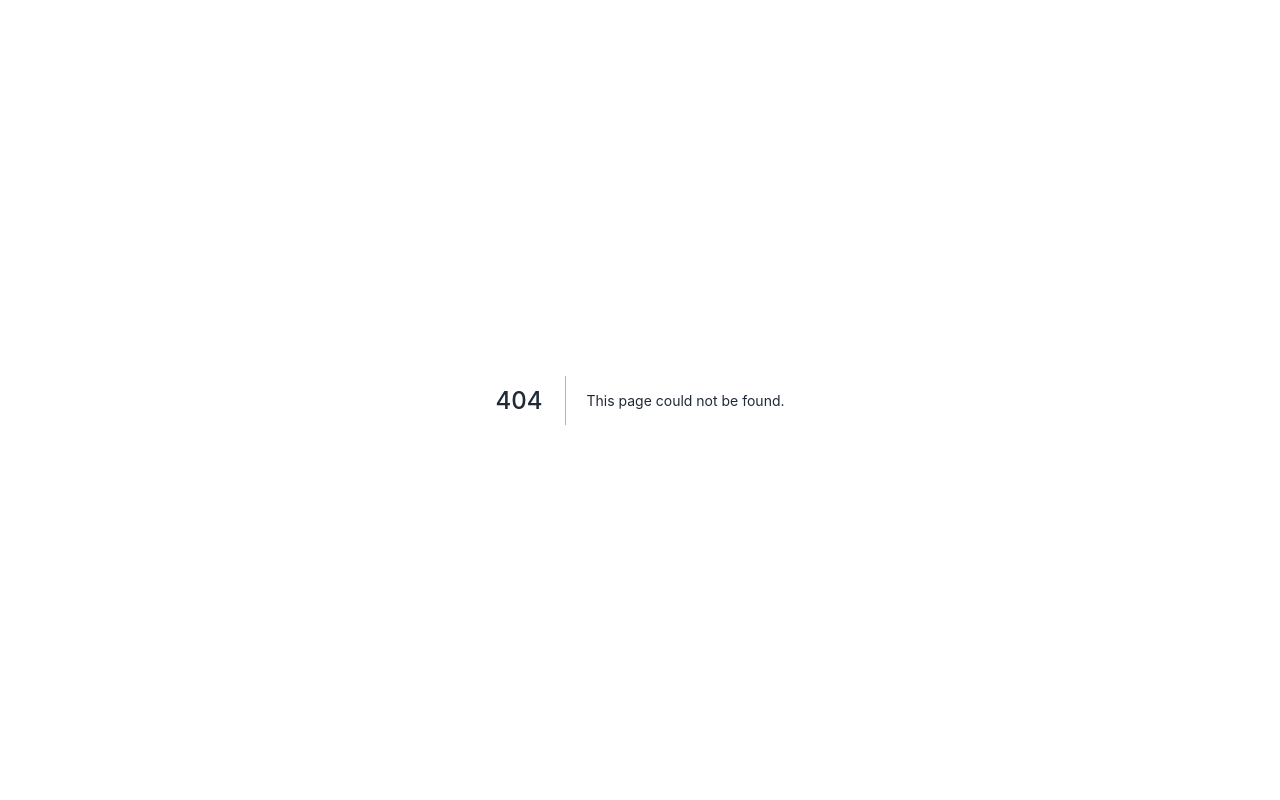
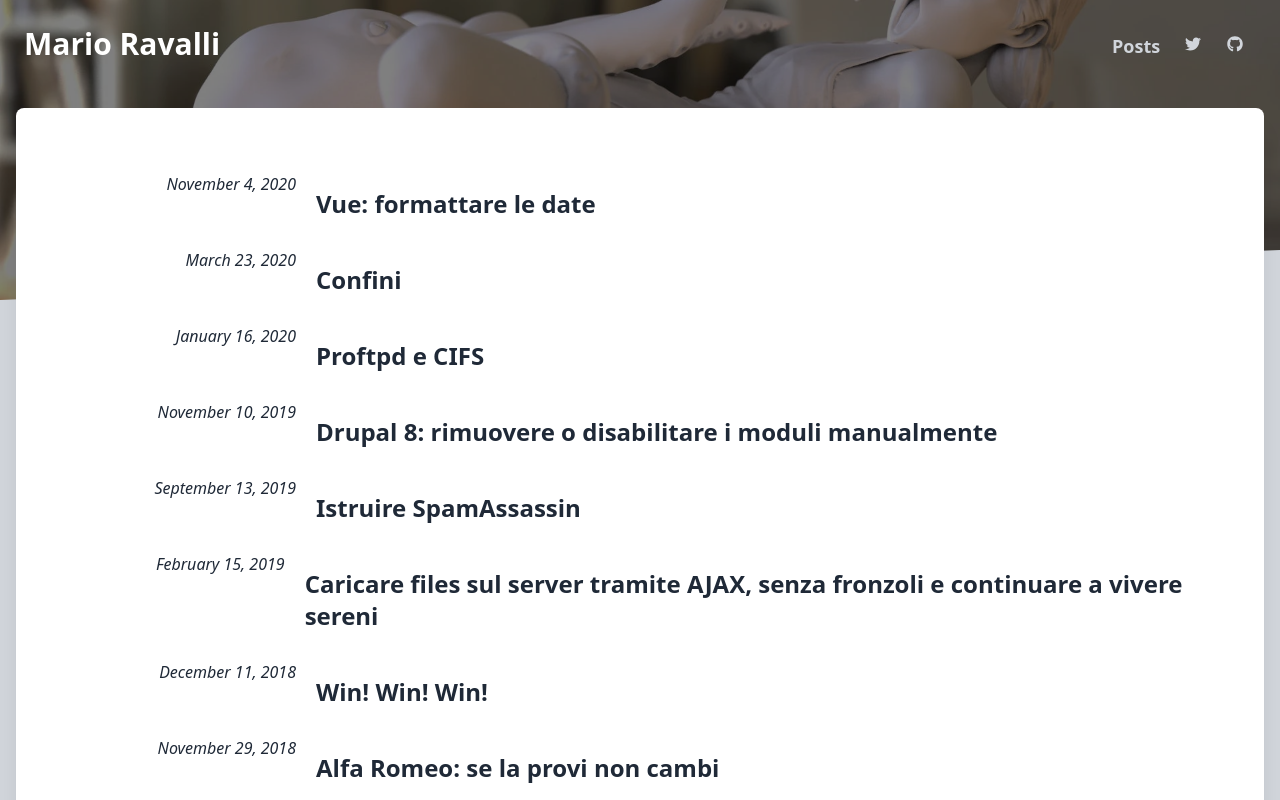
Before and after one commit to mravalli/PersonalBlog, a Next.js app: page /posts in a window 1280 px wide. Before the commit this address had no page. Shown: the top 800 px of the page. Built offline with nearby package versions, Linux system fonts and the light colour scheme.

Commit message:
modified image, layout and fixed link

```diff
--- a/components/date.js
+++ b/components/date.js
@@ -2,11 +2,11 @@
 * @Author: Mario Ravalli
 * @Date:   2021-02-19 18:01:42
 * @Last Modified by:   Mario Ravalli
-* @Last Modified time: 2021-02-21 00:13:05
+* @Last Modified time: 2021-03-23 15:12:38
 */
 import { parseISO, format } from 'date-fns'
 
 export default function Date({ dateString }) {
   const date = parseISO(dateString)
-  return <time dateTime={dateString}><div className="text-center">{format(date, 'd LLLL')}</div><div className="text-center">{format(date, 'yyyy')}</div></time>
+  return <time dateTime={dateString}><div className="text-right"><i>{format(date, 'LLLL d, yyyy')}</i></div></time>
 }
--- a/components/layout.js
+++ b/components/layout.js
@@ -2,7 +2,7 @@
 * @Author: Mario Ravalli
 * @Date:   2021-02-19 12:44:17
 * @Last Modified by:   Mario Ravalli
-* @Last Modified time: 2021-02-20 22:44:42
+* @Last Modified time: 2021-03-23 22:18:43
 */
 import Head from 'next/head'
 import Image from 'next/image'
@@ -20,15 +20,15 @@ export default function Layout({children, home}) {
 			<Head>
 				<link rel="icon" href="/favicon.png" type="image/x-icon" />
 				<meta name="description" content="Miniminaglie di uno sviluppatore che ancora non ha ben chiaro che linguaggio usare" />
-				<meta property="og:image" content="https://mario.raval.li/images/polpo.jpg" />
+				<meta property="og:image" content="https://mario.raval.li/images/polpo.webp" />
 				<meta name="og:title" content={siteTitle} />
 				<meta name="twitter:card" content="Le Miniminaglie ci sono anche su twitter!!" />
 			</Head>
 			<nav className="top-0 absolute z-50 w-full flex flex-wrap items-center justify-between px-2 py-3 navbar-expand-lg">
 				<div className="container px-4 mx-auto flex flex-wrap items-center justify-between">
 					<div className="w-full relative flex justify-between lg:w-auto lg:static lg:block lg:justify-start">
-						<a className="text-sm font-bold leading-relaxed inline-block mr-4 py-2 whitespace-no-wrap uppercase text-white"
-							href="https://www.lareclameitalia.com/l">La Reclame Digital Agency</a>
+						<a className="text-sm font-bold leading-relaxed inline-block mr-4 py-2 whitespace-no-wrap text-white text-3xl"
+							href="https://mario.raval.li/">{name}</a>
 						<button className="cursor-pointer text-xl leading-none px-3 py-1 border border-solid border-transparent rounded bg-transparent block lg:hidden outline-none focus:outline-none"
 							type="button"
 							onclick="toggleNavbar('example-collapse-navbar')">
@@ -40,15 +40,21 @@ export default function Layout({children, home}) {
 						<ul className="flex flex-col lg:flex-row list-none lg:ml-auto">
 
 							<li className="flex items-center">
+								<a className="lg:text-white lg:hover:text-gray-300 text-gray-800 px-3 py-4 lg:py-2 flex items-center text-xs font-bold"
+									href="/posts">
+									<span className="lg:text-gray-300 text-gray-500 text-lg leading-lg h-6 w-12">Posts</span>
+								</a>
+							</li>
+							<li className="flex items-center">
 								<a className="lg:text-white lg:hover:text-gray-300 text-gray-800 px-3 py-4 lg:py-2 flex items-center text-xs uppercase font-bold"
-									href="#pablo">
+									target="_blank" href="https://twitter.com/babau_mr">
 									<FontAwesomeIcon icon={faTwitter} className="lg:text-gray-300 text-gray-500 text-lg leading-lg h-4 w-4" />
 									<span className="lg:hidden inline-block ml-2">Tweet</span>
 								</a>
 							</li>
 							<li className="flex items-center">
 								<a className="lg:text-white lg:hover:text-gray-300 text-gray-800 px-3 py-4 lg:py-2 flex items-center text-xs uppercase font-bold"
-									href="#pablo">
+									target="_blank" href="https://github.com/mrkrash">
 									<FontAwesomeIcon icon={faGithub} className="lg:text-gray-300 text-gray-500 text-lg leading-lg h-4 w-4" />
 									<span className="lg:hidden inline-block ml-2">Star</span>
 								</a>
@@ -58,8 +64,8 @@ export default function Layout({children, home}) {
 				</div>
 			</nav>
 			<main className="profile-page">
-				<section className="relative block" style={{height: 500 + 'px'}}>
-					<div className="absolute top-0 w-full h-full bg-center bg-cover" style={{backgroundImage: 'url("/images/polpo.jpg")'}}>
+				<section className="relative block" style={{height: 300 + 'px'}}>
+					<div className="absolute top-0 w-full h-full bg-center bg-cover" style={{backgroundImage: 'url("/images/polpo.webp")'}}>
 						<span id="blackOverlay" className="w-full h-full absolute opacity-50 bg-black"></span>
 					</div>
 					<div className="top-auto bottom-0 left-0 right-0 w-full absolute pointer-events-none overflow-hidden" style={{height: 70 + 'px', transform: 'translateZ(0px)'}}>
@@ -96,18 +102,8 @@ export default function Layout({children, home}) {
           				<div className="w-full lg:w-6/12 px-4">
             				<h4 className="text-3xl font-semibold">Let's keep in touch!</h4>
             				<h5 className="text-lg mt-0 mb-2 text-gray-700">
-              					Trovaci sui socials, in genere rispondiamo in 1-2 giorni.
+              					Trovaci sui socials, in genere rispondiamo in un paio di giorni.
             				</h5>
-            				<div className="mt-6">
-				            	<button className="bg-white text-blue-600 shadow-lg font-normal h-10 w-10 items-center justify-center align-center rounded-full outline-none focus:outline-none mr-2 p-3"
-				              		type="button">
-				                	<FontAwesomeIcon icon={faFacebookSquare} className="flex" />
-				                </button>
-				                <button className="bg-white text-pink-400 shadow-lg font-normal h-10 w-10 items-center justify-center align-center rounded-full outline-none focus:outline-none mr-2 p-3"
-				                	type="button">
-				                	<FontAwesomeIcon icon={faInstagram} className="flex" />
-				                </button>
-				            </div>
 				        </div>
         				<div className="w-full lg:w-6/12 px-4">
             				<div className="flex flex-wrap items-top mb-6">
@@ -116,19 +112,15 @@ export default function Layout({children, home}) {
                 					<ul className="list-unstyled">
 										<li>
                     						<a className="text-gray-700 hover:text-gray-900 font-semibold block pb-2 text-sm"
-                    							href="https://www.creative-tim.com/presentation">About Us</a>
+                    							target="_blank" href="https://www.lareclameitalia.com/la-reclame-italia/">Chi Siamo</a>
 										</li>
                   						<li>
 						                    <a className="text-gray-700 hover:text-gray-900 font-semibold block pb-2 text-sm"
-						                    	href="https://blog.creative-tim.com">Blog</a>
+						                    	target="_blank" href="https://www.lareclameitalia.com/magazine/">Magazine</a>
 						                </li>
 						                <li>
 						                    <a className="text-gray-700 hover:text-gray-900 font-semibold block pb-2 text-sm"
-						                    	href="https://www.github.com/creativetimofficial">Github</a>
-										</li>
-										<li>
-						                    <a className="text-gray-700 hover:text-gray-900 font-semibold block pb-2 text-sm"
-						                    	href="https://www.creative-tim.com/bootstrap-themes/free">Free Products</a>
+						                    	target="_blank" href="https://github.com/mrkrash">Github</a>
 										</li>
 									</ul>
 								</div>
@@ -137,19 +129,15 @@ export default function Layout({children, home}) {
 									<ul className="list-unstyled">
 										<li>
 											<a className="text-gray-700 hover:text-gray-900 font-semibold block pb-2 text-sm"
-												href="https://github.com/creativetimofficial/argon-design-system/blob/master/LICENSE.md">MIT License</a>
+												target="_blank" href="https://www.lareclameitalia.com/termini-e-condizioni-del-servizio/">Termini e Condizioni</a>
 										</li>
 										<li>
 											<a className="text-gray-700 hover:text-gray-900 font-semibold block pb-2 text-sm"
-												href="https://creative-tim.com/terms">Terms &amp; Conditions</a>
+												target="_blank" href="http://www.lareclameitalia.com/privacy-policy/">Privacy Policy</a>
 										</li>
 										<li>
 											<a className="text-gray-700 hover:text-gray-900 font-semibold block pb-2 text-sm"
-												href="https://creative-tim.com/privacy">Privacy Policy</a>
-										</li>
-										<li>
-											<a className="text-gray-700 hover:text-gray-900 font-semibold block pb-2 text-sm"
-												href="https://creative-tim.com/contact-us">Contact Us</a>
+												target="_blank" href="https://www.lareclameitalia.com/#caldera_form_1">Contattaci</a>
 										</li>
 									</ul>
 								</div>
--- a/package.json
+++ b/package.json
@@ -22,6 +22,7 @@
     "react": "17.0.1",
     "react-dom": "17.0.1",
     "remark": "^13.0.0",
+    "remark-external-links": "^8.0.0",
     "remark-html": "^13.0.1",
     "tailwindcss": "^2.0.3"
   }
--- a/pages/index.js
+++ b/pages/index.js
@@ -5,18 +5,19 @@ import { faBriefcase, faMapMarker, faUniversity } from '@fortawesome/free-solid-
 import { FontAwesomeIcon } from '@fortawesome/react-fontawesome'
 import Date from '../components/date'
 import Layout, { siteTitle } from '../components/layout'
-import { getSortedPostsData } from '../lib/posts'
+import { getLastPostData } from '../lib/posts'
 
 export async function getStaticProps() {
-  const allPostsData = getSortedPostsData()
+  const lastPost = await getLastPostData()
+
   return {
     props: {
-      allPostsData
+      lastPost
     }
   }
 }
 
-export default function Home({ allPostsData }) {
+export default function Home({ lastPost }) {
   return (
     <Layout home>
       <Head>
@@ -25,36 +26,24 @@ export default function Home({ allPostsData }) {
       <section className="relative py-16 bg-gray-300">
         <div className="container mx-auto px-4">
           <div className="relative flex flex-col min-w-0 break-words bg-white w-full mb-6 shadow-xl rounded-lg -mt-64">
-            <div className="px-6">
+            <div className="px-6 pb-12">
               <div className="flex flex-wrap justify-center">
-                <div className="w-full lg:w-3/12 px-4 lg:order-2 flex justify-center">
-                  <div className="relative">
-                    <img alt="Mario Ravalli" src="/images/me.jpg" style={{maxWidth: 150 + 'px'}}
-                      className="shadow-xl rounded-full h-auto align-middle border-none absolute -m-16 -ml-20 lg:-ml-16" />
+
+                <div className="w-full lg:w-6/12 px-4 lg:order-2 lg:self-center">
+                  <div className="py-6 px-3 mt-32 sm:mt-0">
+                    <article>
+                      <h1 className="">{lastPost.title}</h1>
+                      <div dangerouslySetInnerHTML={{ __html: lastPost.contentHtml }} />
+                    </article>
                   </div>
                 </div>
-                <div class="w-full lg:w-4/12 px-4 lg:order-3 lg:text-right lg:self-center">
-                  <div class="py-6 px-3 mt-32 sm:mt-0">
-                    <button class="bg-pink-500 active:bg-pink-600 uppercase text-white font-bold hover:shadow-md shadow text-xs px-4 py-2 rounded outline-none focus:outline-none sm:mr-2 mb-1"
-                      type="button"
-                      style={{transition: 'all 0.15s ease 0s'}}>Contattami</button>
-                  </div>
-                </div>
-                <div class="w-full lg:w-4/12 px-4 lg:order-1">
-                  <div class="flex justify-center py-4 lg:pt-4 pt-8">
-                    <div class="mr-4 p-3 text-center">
-                      <span class="text-xl font-bold block uppercase tracking-wide text-gray-700">22</span>
-                      <span class="text-sm text-gray-500">Posts</span>
-                    </div>
-                    <div class="lg:mr-4 p-3 text-center">
-                      <span class="text-xl font-bold block uppercase tracking-wide text-gray-700">89</span>
-                      <span class="text-sm text-gray-500">Commenti</span>
-                    </div>
-                  </div>
-                </div>
+                <div className="w-full lg:w-6/12 px-4 lg:order-1 flex justify-center">
+                  <div className="relative">
+                    <img alt="Mario Ravalli" src="/images/me.webp" style={{maxWidth: 150 + 'px'}}
+                      className="shadow-xl rounded-full h-auto align-middle border-none absolute -m-20 -ml-20 lg:-ml-16" />
                   </div>
                   <div className="text-center mt-12">
-                <h3 className="text-4xl font-semibold leading-normal mb-2 text-gray-800 mb-2"> Mario Ravalli </h3>
+                    <h3 className="text-4xl font-semibold leading-normal mb-2 text-gray-800 mt-12"> Mario Ravalli </h3>
                     <div className="text-sm leading-normal mt-0 mb-2 text-gray-500 font-bold uppercase">
                       <FontAwesomeIcon icon={faMapMarker} className="inline mr-2 text-lg text-gray-500 h-4 w-4"/>
                       Ragusa, Italia
@@ -68,47 +57,15 @@ export default function Home({ allPostsData }) {
                       University of Computer Science
                     </div>
                   </div>
-              <div className="mt-10 py-10 border-t border-gray-300 text-center">
-                <div className="flex flex-wrap justify-center">
-                  <div className="w-full lg:w-9/12 px-4">
-                    <p className="mb-4 text-lg leading-relaxed text-gray-800">
-                      An artist of considerable range, Jenna the name taken by
-                      Melbourne-raised, Brooklyn-based Nick Murphy writes,
-                      performs and records all of his own music, giving it a
-                      warm, intimate feel with a solid groove structure. An
-                      artist of considerable range.
-                    </p>
                 </div>
               </div>
-              </div>
-              <div class="mt-12 mb-6 flex flex-col">
-                {allPostsData.map(({ id, date, image, short }) => (
-                    <div className="mt-4">
-                      <Link href={`/posts/${id}`} key={id}>
-                        <div className="flex flex-col shadow-md cursor-pointer rounded-xl">
-                          <section className="flex flex-row sm:flex-row lg:flex-row xl:flex-row">
-                            <h3 className="w-48 bg-blue-100 rounded-tl-xl sm:rounded-tl-none sm:rounded-bl-xl lg:rounded-tl-xl xl:rounded-tl-none text-lg leading-6 font-black text-gray-400 antialiased px-4 py-3 sm:p-8 lg:px-6 lg:py-4 xl:p-8">
-                              <Date dateString={date} />
-                            </h3>
-                            <div className="w-68 bg-white">
-                              <Image className="inline-block" src={image} height={117} width={197} />
-                            </div>
-                            <div className="flex-auto py-4 px-5">
-                              <h2>{short}</h2>
-                              <small></small>
-                            </div>
-                          </section>
 
-                        </div>
-                      </Link>
-                    </div>
-                  )
-                )}
-              </div>
+
             </div>
           </div>
         </div>
       </section>
+
     </Layout>
   )
 }
--- /dev/null
+++ b/pages/posts/index.js
@@ -0,0 +1,58 @@
+/*
+* @Author: Mario Ravalli
+* @Date:   2021-03-23 00:07:24
+* @Last Modified by:   Mario Ravalli
+* @Last Modified time: 2021-03-23 15:10:46
+*/
+import Head from 'next/head'
+import Image from 'next/image'
+import Link from 'next/link'
+import { faBriefcase, faMapMarker, faUniversity } from '@fortawesome/free-solid-svg-icons'
+import { FontAwesomeIcon } from '@fortawesome/react-fontawesome'
+import Date from '../../components/date'
+import Layout, { siteTitle } from '../../components/layout'
+import { getSortedPostsData } from '../../lib/posts'
+
+export async function getStaticProps() {
+    const allPostsData = getSortedPostsData()
+    return {
+        props: {
+            allPostsData
+        }
+    }
+}
+
+export default function Posts({ allPostsData }) {
+    return (
+        <Layout home>
+            <Head>
+                <title>{siteTitle}</title>
+            </Head>
+            <section className="relative py-16 bg-gray-300">
+                <div className="container mx-auto px-4">
+                    <div className="relative flex flex-col min-w-0 break-words bg-white w-full mb-6 shadow-xl rounded-lg -mt-64">
+                        <div className="px-6">
+                            <div className="mt-12 mb-6 flex flex-col">
+                                {allPostsData.map(({ id, date, image, short }) => (
+                                    <div className="mt-4" key="${id}">
+                                        <Link href={`/posts/${id}`} key={id}>
+                                            <article className="flex flex-row cursor-pointer">
+                                                <div className="flex flex-col w-64">
+                                                    <Date dateString={date} />
+                                                </div>
+                                                <div className="flex-auto px-5">
+                                                    <h2>{short}</h2>
+                                                    <small></small>
+                                                </div>
+                                            </article>
+                                        </Link>
+                                    </div>
+                                ))}
+                            </div>
+                        </div>
+                    </div>
+                </div>
+            </section>
+        </Layout>
+    );
+}
--- a/styles/globals.css
+++ b/styles/globals.css
@@ -4,9 +4,15 @@
 
 @layer base {
 	h1 {
-		@apply text-2xl;
+		@apply text-4xl font-extrabold mb-6 mt-4;
 	}
 	h2 {
-		@apply text-xl;
+		@apply text-2xl font-bold mb-3 mt-4;
+	}
+	blockquote {
+		@apply font-mono bg-gray-300 pt-2 pb-2 pl-2 pr-2 mt-1 mb-1;
+	}
+	a {
+		@apply font-semibold text-purple-800;
 	}
 }
```
Also changed, not shown: lib/posts.js (+10 -2 lines), pages/posts/[id].js (+16 -6 lines), pages/who-i-am.md (+1 -2 lines), posts/formattare-le-date-in-vue.md (+2 -2 lines), 1 other file (tests, documents, lock files or other folders). Lines whose indentation alone changed are shown as unchanged.
